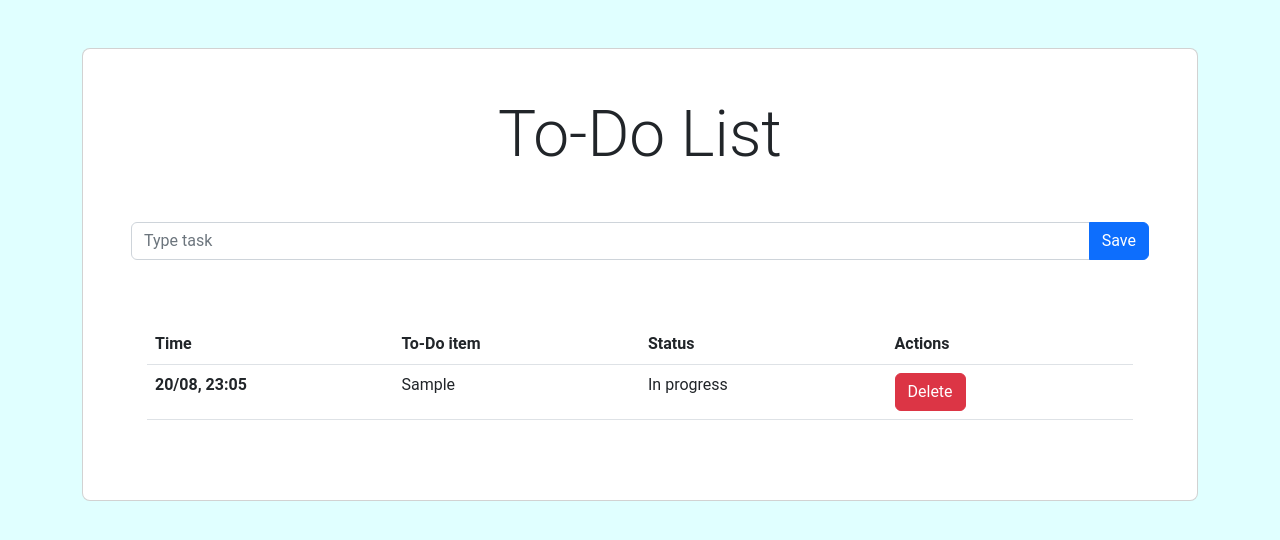
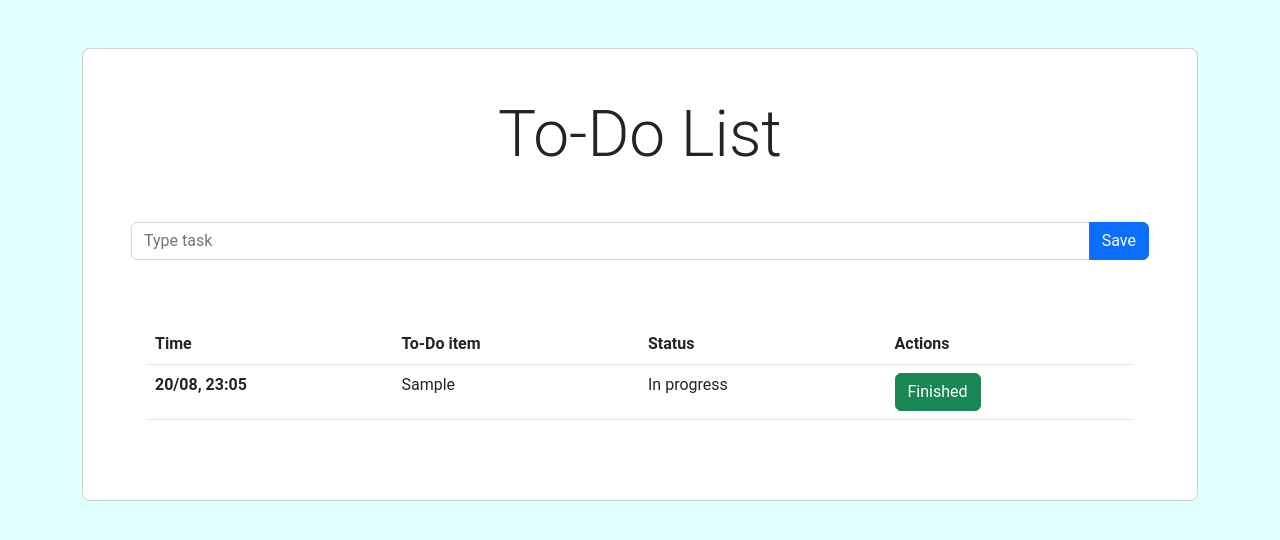
Before and after one commit to Luisotee/ToDoList-NextJS, a Next.js app: page / in a window 1280 px wide. Both pictures are taken after typing "Sample" into the empty fields and a click on the button "Save". Shown: the top 540 px of the page. Built offline with nearby package versions, Linux system fonts and the light colour scheme.

Commit message:
button rework

```diff
--- a/src/pages/index.js
+++ b/src/pages/index.js
@@ -80,10 +80,10 @@ export default function Home() {
                     <td>
                       <button
                         type="submit"
-                        className="btn btn-danger"
+                        className="btn btn-success"
                         onClick={() => handleDeleteTask(task)}
                       >
-                        Delete
+                        Finished
                       </button>
                     </td>
                   </tr>
```
Also changed, not shown: 1 other file (tests, documents, lock files or other folders).
